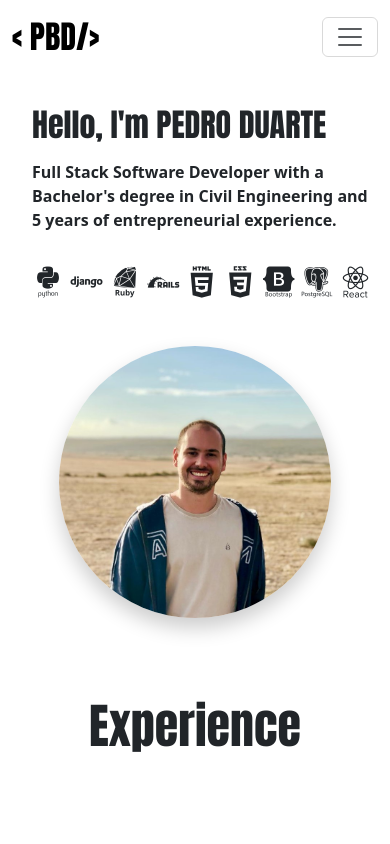
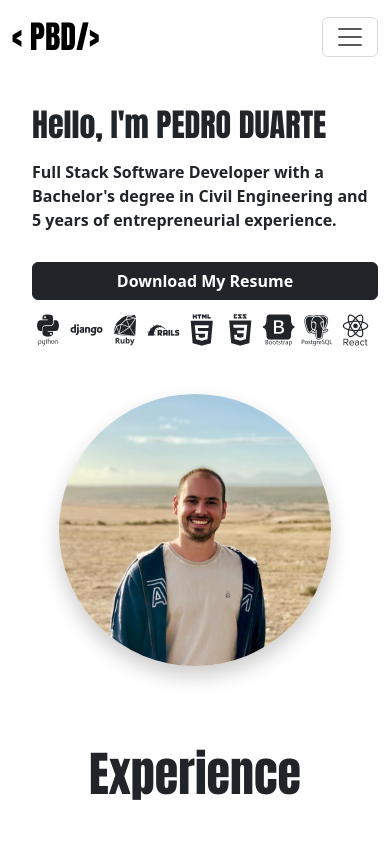
Before and after one commit to pedrobradu/portfolio, a React (Create React App) app: page / in a window 390 px wide. Shown: the top 844 px of the page. Built offline with nearby package versions, Linux system fonts and the light colour scheme; the HTML template or start-up script is replaced by a standard one.

Commit message:
button to download resume

```diff
--- a/src/components/Home/Home.js
+++ b/src/components/Home/Home.js
@@ -1,7 +1,8 @@
 import React from 'react';
 import styles from './Home.module.css';
-import { Container, Row, Col, Image } from 'react-bootstrap';
-import profilePic from '../../assets/images/profile.jpeg'
+import { Container, Row, Col, Image, Button } from 'react-bootstrap';
+import profilePic from '../../assets/images/profile.jpeg';
+import resume from '../../assets/documents/resume.pdf';
 import { useInView } from 'react-intersection-observer';
 
 function Home({id}) {
@@ -15,15 +16,15 @@ function Home({id}) {
     <section id={id} ref={ref}>
       <Container className={`${styles.homeSection}`}>
         <Row className="justify-content-around align-items-center">
-          <Col md={6} className={`${styles.firstCol}`}>
-            <div className={`${inView ? "animate__animated animate__fadeIn" : "animate__animated animate__fadeOut"}`}>
+          <Col md={6} className={`${styles.firstCol} ${inView ? "animate__animated animate__fadeIn" : "animate__animated animate__fadeOut"}`}>
+            <div>
               <h1>Hello, I'm PEDRO DUARTE</h1>
               <p className={`${styles.lead}`}>
                 Full Stack Software Developer with a Bachelor's degree in Civil Engineering and 5 years of entrepreneurial experience.
               </p>
             </div>
-            <div className={`${styles.techStack} ${inView ? "animate__animated animate__fadeIn" : "animate__animated animate__fadeOut"}`}>
-              {/* <p className={`mb-0 ${styles.lead}`}>Tech Stack |</p>*/}
+            <Button variant="dark" className="fw-bold w-100 mx-auto" href={resume} download>Download My Resume</Button>
+            <div className={`${styles.techStack}`}>
               <i class="devicon-python-plain-wordmark"></i>
               <i class="devicon-django-plain-wordmark"></i>
               <i class="devicon-ruby-plain-wordmark"></i>
--- a/src/components/Home/Home.module.css
+++ b/src/components/Home/Home.module.css
@@ -22,7 +22,7 @@
   display: flex;
   flex-direction: column;
   justify-content: space-between;
-  height: 22em;
+  height: 25em;
   padding-left: 3em !important;
 }
 
@@ -74,7 +74,7 @@
     display: flex;
     flex-direction: column;
     justify-content: space-between;
-    height: 12em;
+    height: 15em;
     padding-left: 2em !important;
   }
 
```
Also changed, not shown: 1 other file (tests, documents, lock files or other folders).
